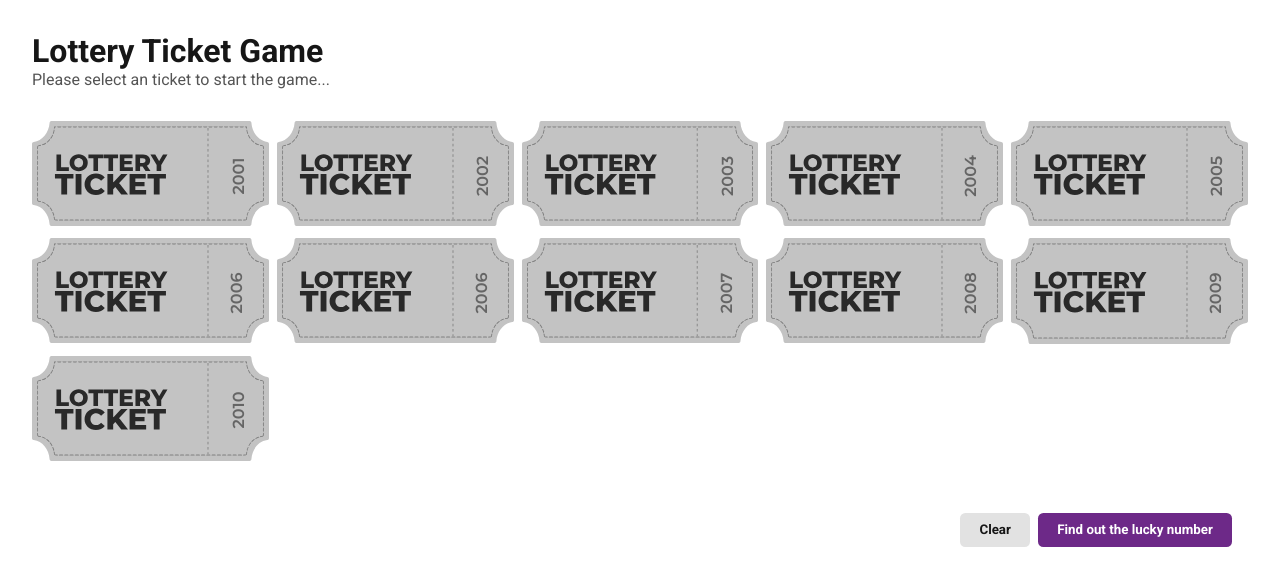
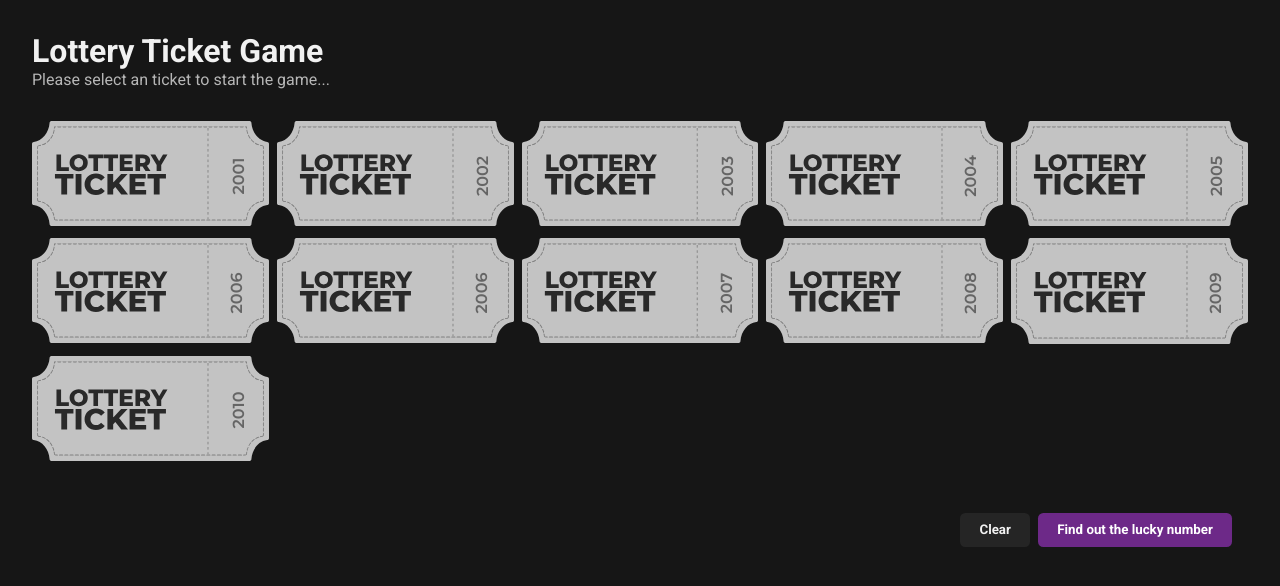
Before and after one commit to unknown009d/TicketGame, a plain HTML site: page index.html in a window 1280 px wide. Drawn offline with Linux system fonts and the dark colour scheme.

Commit message:
Update main.css

```diff
--- a/main.css
+++ b/main.css
@@ -7,6 +7,7 @@
     font-family: "Roboto", "Montserrat", sans-serif;
     -webkit-tap-highlight-color: transparent;
 }
+
 body{
     width: 100%;
     max-width: 1440px;
@@ -109,3 +110,19 @@ body .secondaryText{
         padding: 1rem 1.4rem;
     }
 }
+@media (prefers-color-scheme: dark) {
+    body{
+        background-color: #161616;
+        color: #f1f1f1;
+    }
+    body h1{
+        color: #f1f1f1;
+    }
+    body .secondaryText{
+        color: #f1f1f1bb;
+    }
+    .btnSecondary{
+        background-color: #252525;
+        color: #f1f1f1;
+    }
+}
```
